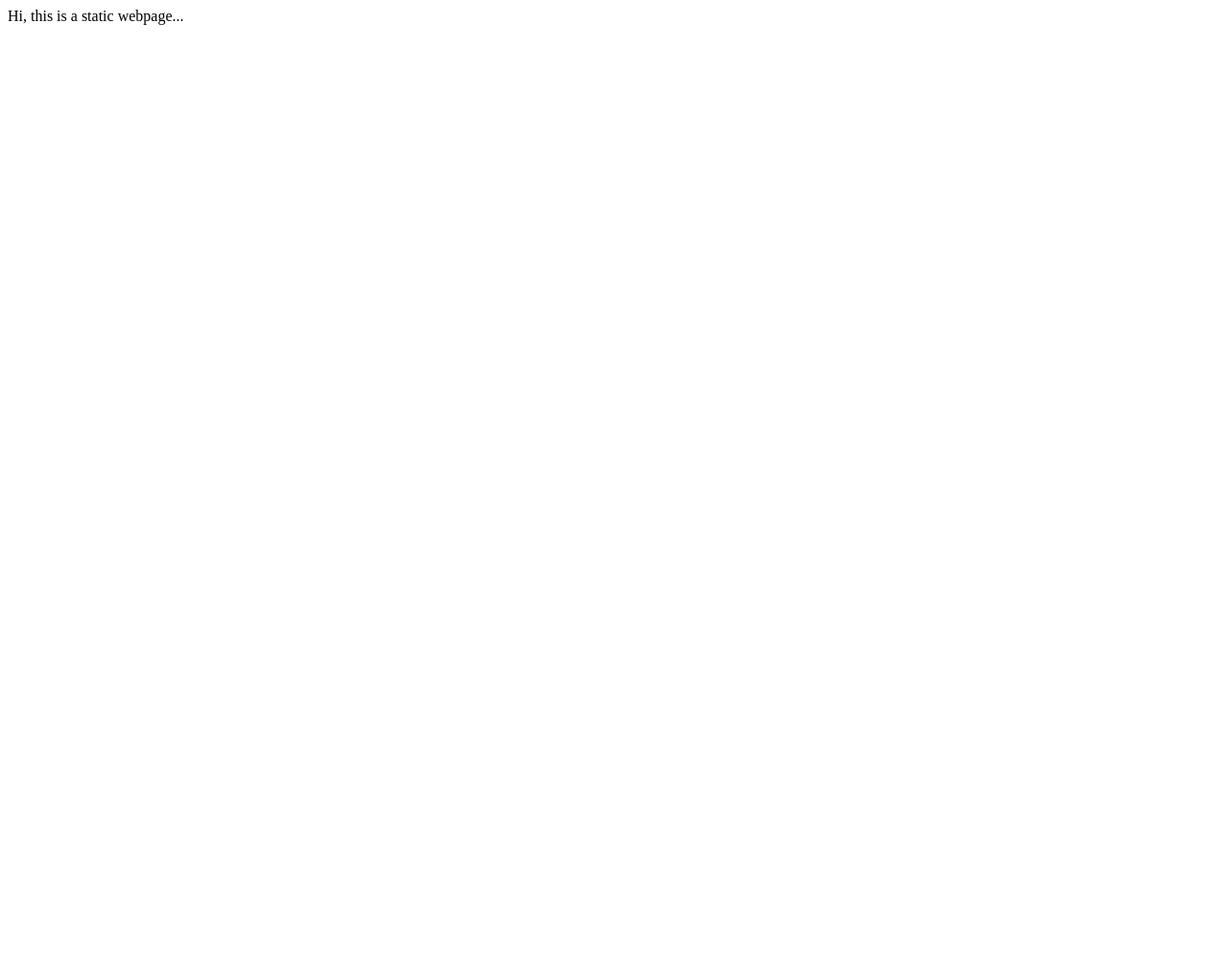
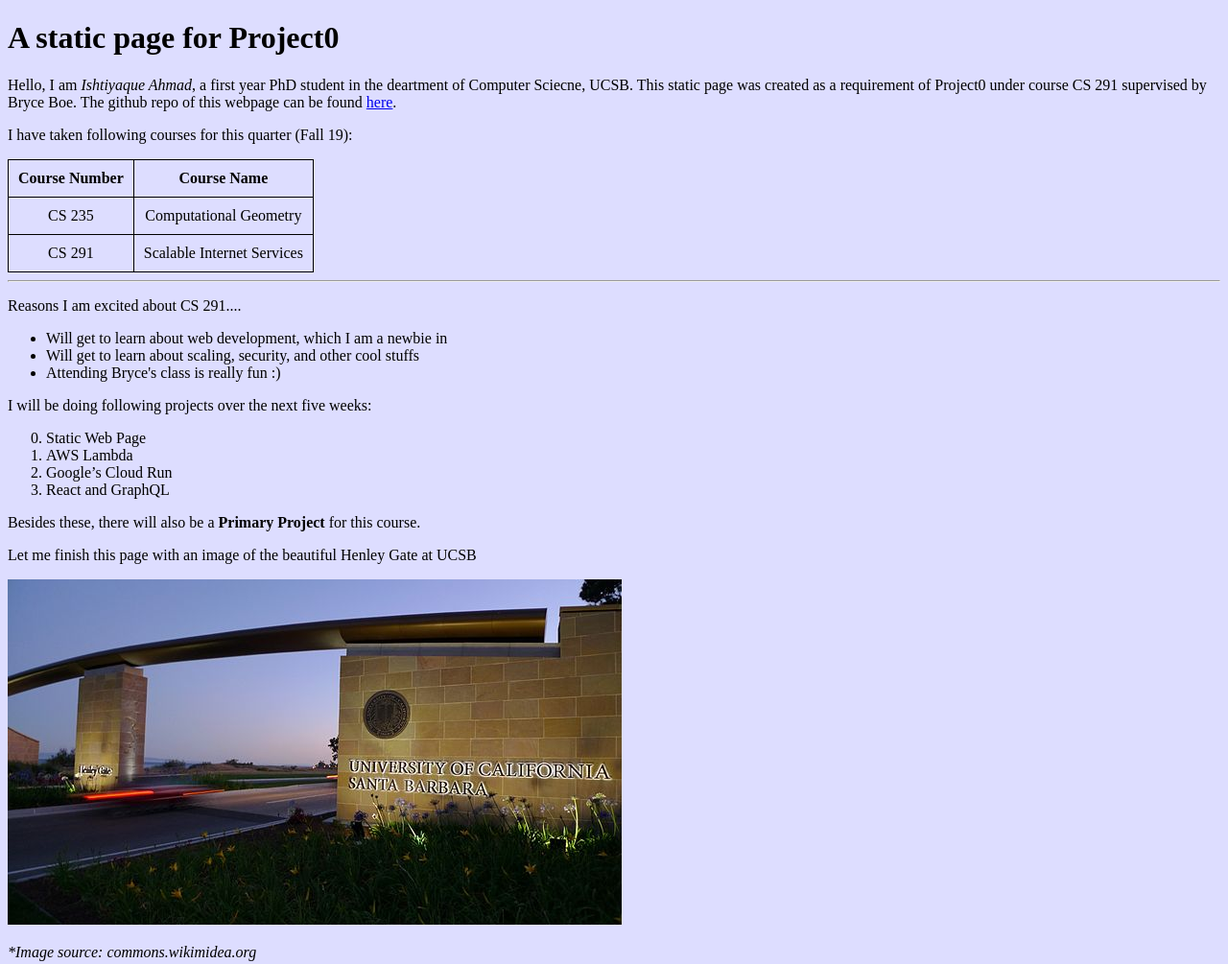
Before and after one commit to ishtiyaque/cs291, a plain HTML site: page project0/index.html in a window 1280 px wide. Shown: the whole page at 96% size. Before the commit the page ends 800 px from the top, so only its background shows below. Drawn offline with Linux system fonts and the light colour scheme.

Commit message:
added contents

```diff
--- a/project0/index.html
+++ b/project0/index.html
@@ -1,12 +1,51 @@
 <!DOCTYPE html>
-<html>
-<head>
-<meta charset="UTF-8">
-<title>Project 0</title>
-</head>
+<html lang="en-US">
+	<head>
+		<title>A static page</title>
+		<meta charset="UTF-8">
+		<meta name="viewport" content="width=device-width, initial-scale=1">
+		<link rel="stylesheet" href="style.css">
+	</head>
+	<!-- This is a comment -->
 
-<body>
-Hi, this is a static webpage...
-</body>
+	<body>
+		<h1>A static page for Project0</h1>
+		Hello, I am <i>Ishtiyaque Ahmad</i>, a first year PhD student in the deartment of Computer Sciecne, UCSB. This static page was created as a requirement of Project0 under course CS 291 supervised by Bryce Boe. The github repo of this
+		webpage can be found <a href="https://github.com/ishtiyaque/cs291/tree/master/project0/" target="_blank">here</a>.
+		<p>I have taken following courses for this quarter (Fall 19):</p>
+		<table>
+			<tr>
+				<th>Course Number</th>
+				<th>Course Name</th>
+			</tr>
+			<tr>
+				<td>CS 235</td>
+				<td>Computational Geometry</td>
+			</tr>
+			<tr>
+				<td>CS 291</td>
+				<td>Scalable Internet Services</td>
+			</tr>
+		</table>
+		<hr>
 
+		<p>Reasons I am excited about CS 291....</p>
+		<ul>
+			<li>Will get to learn about web development, which I am a newbie in</li>
+			<li>Will get to learn about scaling, security, and other cool stuffs</li>
+			<li>Attending Bryce's class is really fun :)</li>
+		</ul>
+		<p>I will be doing following projects over the next five weeks:</p>
+		<ol start="0">
+			<li>Static Web Page</li>
+			<li>AWS Lambda</li>
+			<li>Google’s Cloud Run</li>
+			<li>React and GraphQL</li>
+		</ol>
+		<p>Besides these, there will also be a <b>Primary Project</b> for this course.</p>
+		<p>Let me finish this page with an image of the beautiful Henley Gate at UCSB<p>
+		<p><img src="UCSB_Henley_Gate.jpg" alt="UCSB Henley Gate"></p>
+		<p><em>*Image source: commons.wikimidea.org</em></p>
+
+	</body>
 </html>
--- /dev/null
+++ b/project0/style.css
@@ -0,0 +1,12 @@
+body {
+  background-color: #ddddff;
+}
+
+table,td, th {
+	border:1px solid black;
+	border-collapse:collapse;
+}
+th, td {
+	padding: 10px;
+	text-align:center;
+}
```
Also changed, not shown: project0/UCSB_Henley_Gate.jpg (added).
